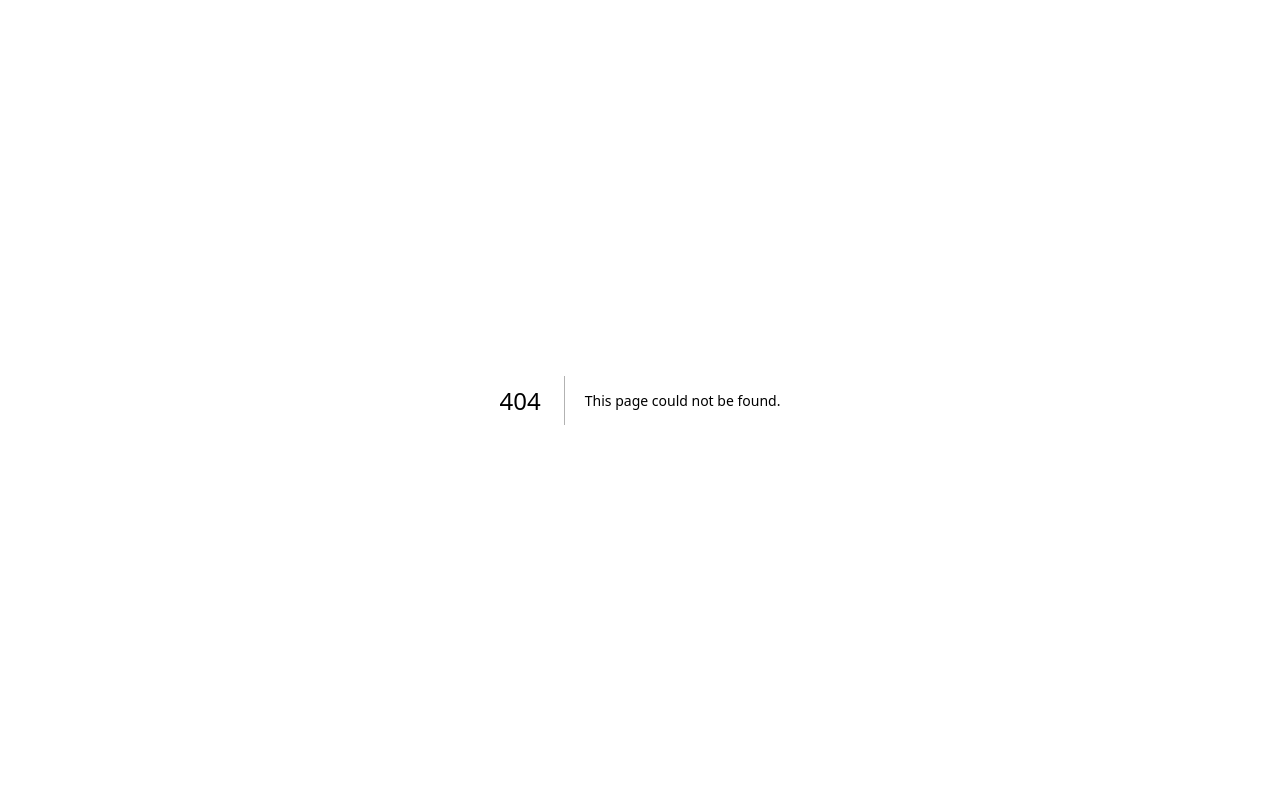
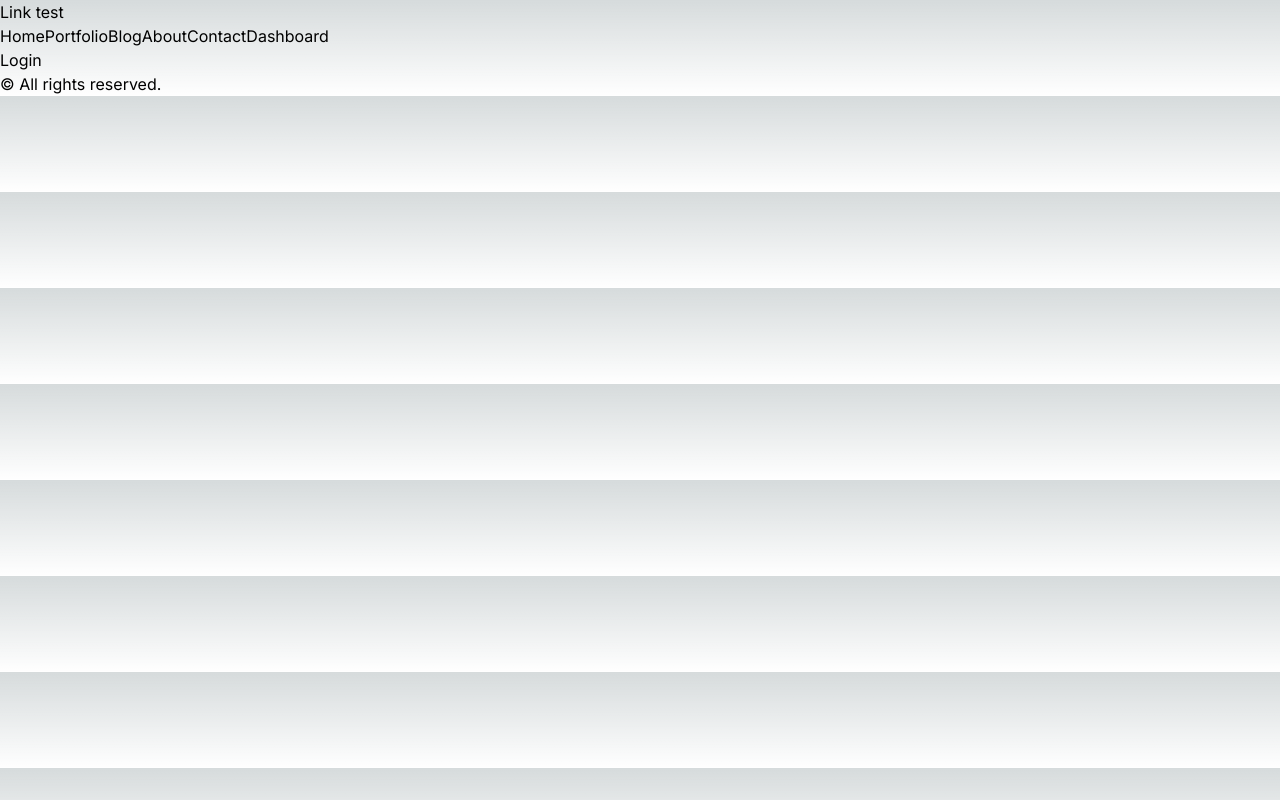
Before and after one commit to mhmttpk/blog-app, a Next.js app: page /dashboard/login in a window 1280 px wide. Before the commit this address had no page. Built offline with nearby package versions, Linux system fonts and the light colour scheme.

Commit message:
Register, login, navbar and footer file structure

```diff
--- /dev/null
+++ b/src/app/contact/loading.jsx
@@ -0,0 +1,9 @@
+import React from 'react'
+
+function Loading() {
+  return (
+    <div>Loading</div>
+  )
+}
+
+export default Loading
--- /dev/null
+++ b/src/app/dashboard/(auth)/login/page.jsx
@@ -0,0 +1,9 @@
+import React from 'react'
+
+const Login = () => {
+  return (
+    <div>Login</div>
+  )
+}
+
+export default Login
--- /dev/null
+++ b/src/app/dashboard/(auth)/register/page.jsx
@@ -0,0 +1,9 @@
+import React from 'react'
+
+const Register = () => {
+  return (
+    <div>Register</div>
+  )
+}
+
+export default Register
--- a/src/app/layout.js
+++ b/src/app/layout.js
@@ -1,5 +1,7 @@
 import './globals.css'
-import { Inter } from 'next/font/google'
+import { Inter, Roboto } from 'next/font/google'
+import Navbar from '@/components/navbar/Navbar'
+import Footer from '@/components/footer/Footer'
 
 const inter = Inter({ subsets: ['latin'] })
 
@@ -11,7 +13,11 @@ export const metadata = {
 export default function RootLayout({ children }) {
   return (
     <html lang="en">
-      <body className={inter.className}>{children}</body>
+      <body className={inter.className}>
+        <Navbar/>
+        {children}
+        <Footer/>
+      </body>
     </html>
   )
 }
--- /dev/null
+++ b/src/components/footer/Footer.jsx
@@ -0,0 +1,11 @@
+import React from 'react'
+
+const Footer = () => {
+  return (
+    <div>
+        <div>&#169; All rights reserved.</div>
+    </div>
+  )
+}
+
+export default Footer
--- /dev/null
+++ b/src/components/navbar/Navbar.jsx
@@ -0,0 +1,50 @@
+import React from 'react'
+import Link from 'next/link'
+
+const links = [
+    {
+      id: 1,
+      title: "Home",
+      url: "/",
+    },
+    {
+      id: 2,
+      title: "Portfolio",
+      url: "/portfolio",
+    },
+    {
+      id: 3,
+      title: "Blog",
+      url: "/blog",
+    },
+    {
+      id: 4,
+      title: "About",
+      url: "/about",
+    },
+    {
+      id: 5,
+      title: "Contact",
+      url: "/contact",
+    },
+    {
+      id: 6,
+      title: "Dashboard",
+      url: "/dashboard",
+    },
+  ];
+
+const Navbar = () => {
+  return (
+    <div>
+        <Link href="/">Link test</Link>
+        <div>
+            {links.map(link => (
+                <Link key={link.id} href={link.url}>{link.title}</Link>
+            ))}
+        </div>
+    </div>
+  )
+}
+
+export default Navbar
```
